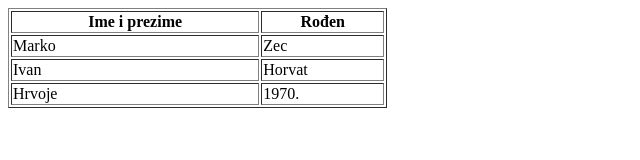
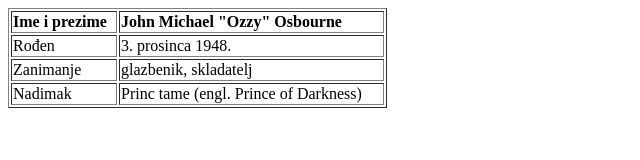
Before and after one commit to mblazevicc/mura_blazevic_projekt, a plain HTML site: page ozzy_osbourne.html in a window 1280 px wide. Shown: the whole page, without its empty margins (0-640 px from the left). Drawn offline with Linux system fonts and the light colour scheme.

Commit message:
Update ozzy_osbourne.html

```diff
--- a/ozzy_osbourne.html
+++ b/ozzy_osbourne.html
@@ -6,25 +6,25 @@
   <body>
     		<table border="1" width=30%  >
 
-			<tr align=centar>
+			<tr align=left>
 				<th >Ime i prezime</th>
-				<th>Rođen</th>
+				<th>John Michael "Ozzy" Osbourne</th>
 			</tr>
 			<tr>
-				<td>Marko</td>
-				<td>Zec</td>
+				<td>Rođen</td>
+				<td>3. prosinca 1948.</td>
 
 			</tr>
 
 			<tr>
-				<td>Ivan</td>
-				<td>Horvat</td>
+				<td>Zanimanje</td>
+				<td>glazbenik, skladatelj</td>
 
 			</tr>
 
 			<tr>
-				<td>Hrvoje</td>
-				<td>1970.</td>
+				<td>Nadimak</td>
+				<td>Princ tame (engl. Prince of Darkness)</td>
 			</tr>
 
 
```
